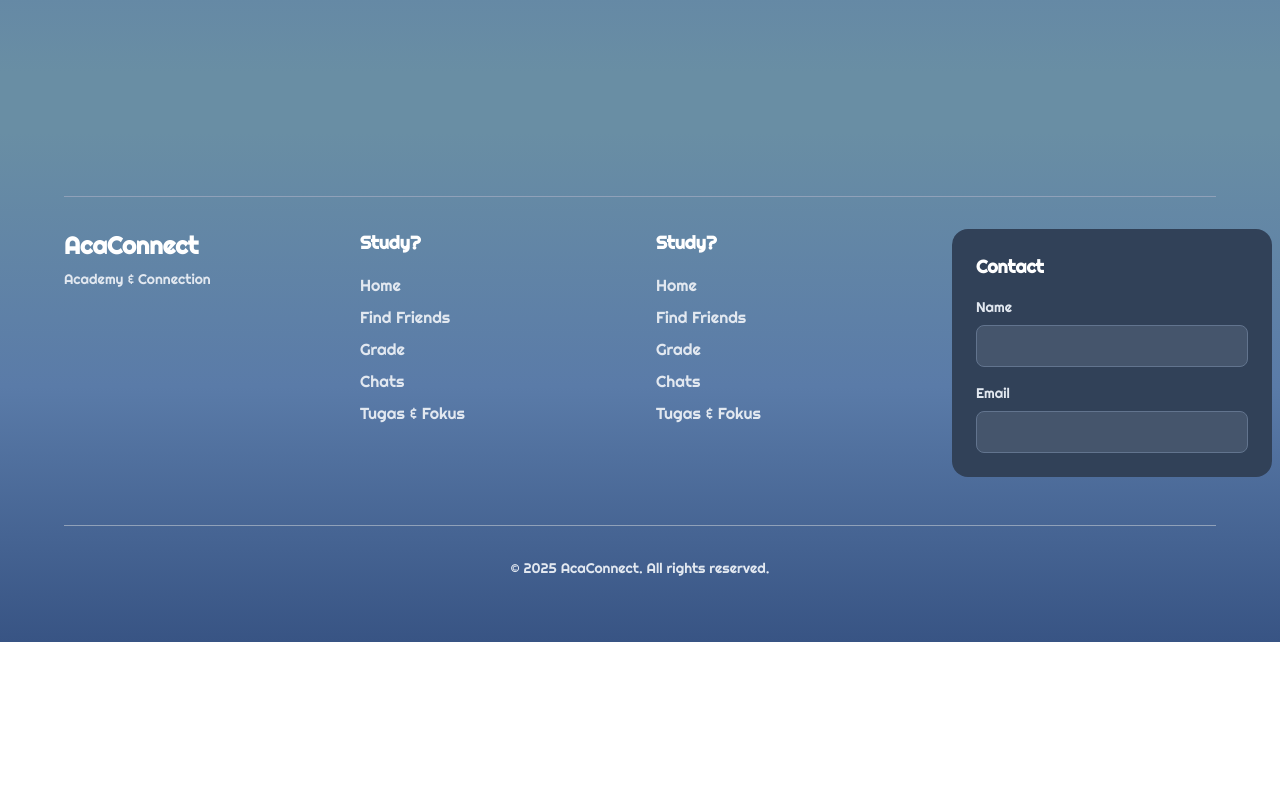
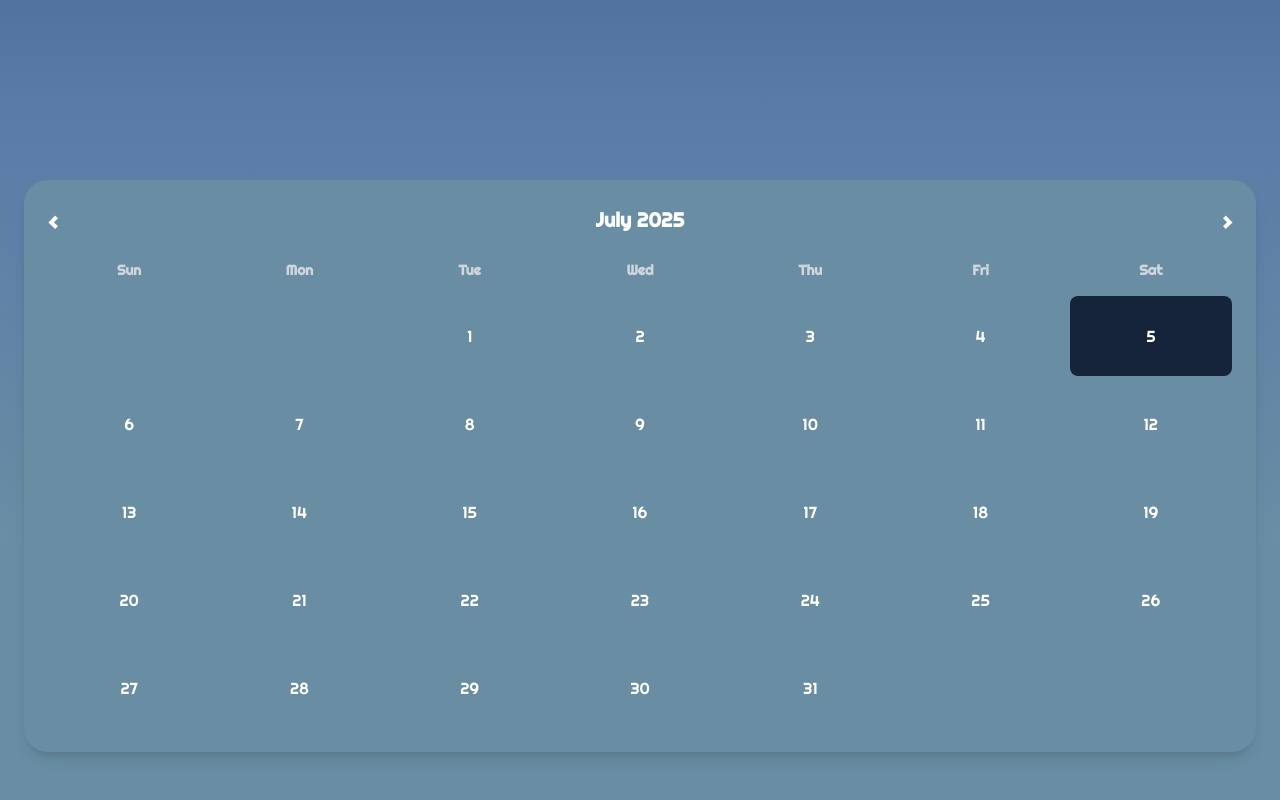
Before and after one commit to ayunisay/pekan-it-2025, a React (Vite) app: page /profile in a window 1280 px wide. Shown: the part 780-1580 px from the top of the page. Before the commit the page ends 1422 px from the top, so only its background shows below. Built offline with nearby package versions, Linux system fonts and the light colour scheme.

Commit message:
add calendar in profile and small footer fix

```diff
--- a/src/App.tsx
+++ b/src/App.tsx
@@ -1,33 +1,36 @@
-import { Route, Routes, useLocation } from "react-router"
-import { Dashboard } from "./pages/Dashboard"
-import Auth from "./pages/auth/Auth"
-import Register from "./pages/auth/Register"
-import Login from "./pages/auth/Login"
-import Profile from "./pages/profile/Profile"
-import PomodoroTimer from "./pages/pomodoro/Pomodoro"
-import Navbar from "./components/Navbar"
-import Footer from "./components/Footer"
-import FindFriend from "./pages/FindFriend"
+import { Route, Routes, useLocation } from "react-router";
+import { Dashboard } from "./pages/Dashboard";
+import Auth from "./pages/auth/Auth";
+import Register from "./pages/auth/Register";
+import Login from "./pages/auth/Login";
+import Chat from "./pages/chat/ChatPage";
+import Profile from "./pages/profile/Profile";
+import PomodoroTimer from "./pages/pomodoro/Pomodoro";
+import Navbar from "./components/Navbar";
+import Footer from "./components/Footer";
+import FindFriend from "./pages/FindFriend";
 
 function App() {
   const location = useLocation();
-  const pathCheck = location.pathname === '/profile' || location.pathname === '/friend';
+  const pathCheck =
+    location.pathname === "/profile" || location.pathname === "/friend";
 
   return (
     <>
       <div
         className={`${
           pathCheck
-          ? 'bg-[linear-gradient(to_bottom,_theme(colors.primary)_20%,_#5a7ba8_40%,_theme(colors.tertiary)_60%,_theme(colors.tertiary)_100%)]'
-          : 'bg-tertiary'
+            ? "bg-[linear-gradient(to_bottom,_theme(colors.primary)_20%,_#5a7ba8_40%,_theme(colors.tertiary)_60%,_theme(colors.tertiary)_100%)]"
+            : "bg-tertiary"
         } min-h-screen flex flex-col`}
       >
         <Navbar />
         <Routes>
-        <Route index element={<Dashboard />}/>
+          <Route index element={<Dashboard />} />
           <Route path="/auth" element={<Auth />} />
           <Route path="/register" element={<Register />} />
           <Route path="/login" element={<Login />} />
+          <Route path="/chat" element={<Chat />} />
           <Route path="/profile" element={<Profile />} />
           <Route path="/pomodoro" element={<PomodoroTimer />} />
           <Route path="/friend" element={<FindFriend />} />
@@ -35,7 +38,7 @@ function App() {
         <Footer />
       </div>
     </>
-  )
+  );
 }
 
-export default App
+export default App;
--- a/src/components/Footer.tsx
+++ b/src/components/Footer.tsx
@@ -1,17 +1,14 @@
-import { Link } from 'react-router';
+import { Link } from "react-router";
 
 type FooterProps = {
-  className? :string
-}
+  className?: string;
+};
 
-const Footer: React.FC<FooterProps> = ({
-  className = '',
-  ...rest
-}) => {
+const Footer: React.FC<FooterProps> = ({ className = "", ...rest }) => {
   return (
     <footer className="bg-gradient-to-b from-tertiary via-[#5a7ba8] to-primary py-16 px-8">
       <div className="max-w-6xl mx-auto border-t border-slate-400 pt-8">
-        <div className="grid grid-cols-1 md:grid-cols-4 gap-8 mb-12">
+        <div className="grid grid-cols-1 md:grid-cols-4 mb-12">
           <div className="col-span-1">
             <h2 className="text-white text-2xl font-bold mb-2">AcaConnect</h2>
             <p className="text-slate-200 text-sm">Academy & Connection</p>
@@ -20,26 +17,94 @@ const Footer: React.FC<FooterProps> = ({
           <div className="col-span-1">
             <h3 className="text-white text-lg font-semibold mb-4">Study?</h3>
             <ul className="space-y-2">
-              <li><Link to="#" className="text-slate-200 hover:text-white transition-colors">Home</Link></li>
-              <li><Link to="#" className="text-slate-200 hover:text-white transition-colors">Find Friends</Link></li>
-              <li><Link to="#" className="text-slate-200 hover:text-white transition-colors">Grade</Link></li>
-              <li><Link to="#" className="text-slate-200 hover:text-white transition-colors">Chats</Link></li>
-              <li><Link to="#" className="text-slate-200 hover:text-white transition-colors">Tugas & Fokus</Link></li>
+              <li>
+                <Link
+                  to="#"
+                  className="text-slate-200 hover:text-white transition-colors"
+                >
+                  Home
+                </Link>
+              </li>
+              <li>
+                <Link
+                  to="#"
+                  className="text-slate-200 hover:text-white transition-colors"
+                >
+                  Find Friends
+                </Link>
+              </li>
+              <li>
+                <Link
+                  to="#"
+                  className="text-slate-200 hover:text-white transition-colors"
+                >
+                  Grade
+                </Link>
+              </li>
+              <li>
+                <Link
+                  to="#"
+                  className="text-slate-200 hover:text-white transition-colors"
+                >
+                  Chats
+                </Link>
+              </li>
+              <li>
+                <Link
+                  to="#"
+                  className="text-slate-200 hover:text-white transition-colors"
+                >
+                  Tugas & Fokus
+                </Link>
+              </li>
             </ul>
           </div>
-
 
           <div className="col-span-1">
             <h3 className="text-white text-lg font-semibold mb-4">Study?</h3>
             <ul className="space-y-2">
-                <li><Link to="#" className="text-slate-200 hover:text-white transition-colors">Home</Link></li>
-                <li><Link to="#" className="text-slate-200 hover:text-white transition-colors">Find Friends</Link></li>
-                <li><Link to="#" className="text-slate-200 hover:text-white transition-colors">Grade</Link></li>
-                <li><Link to="#" className="text-slate-200 hover:text-white transition-colors">Chats</Link></li>
-                <li><Link to="#" className="text-slate-200 hover:text-white transition-colors">Tugas & Fokus</Link></li>
+              <li>
+                <Link
+                  to="#"
+                  className="text-slate-200 hover:text-white transition-colors"
+                >
+                  Home
+                </Link>
+              </li>
+              <li>
+                <Link
+                  to="#"
+                  className="text-slate-200 hover:text-white transition-colors"
+                >
+                  Find Friends
+                </Link>
+              </li>
+              <li>
+                <Link
+                  to="#"
+                  className="text-slate-200 hover:text-white transition-colors"
+                >
+                  Grade
+                </Link>
+              </li>
+              <li>
+                <Link
+                  to="#"
+                  className="text-slate-200 hover:text-white transition-colors"
+                >
+                  Chats
+                </Link>
+              </li>
+              <li>
+                <Link
+                  to="#"
+                  className="text-slate-200 hover:text-white transition-colors"
+                >
+                  Tugas & Fokus
+                </Link>
+              </li>
             </ul>
           </div>
-
 
           <div className="col-span-1">
             <div className="bg-slate-700 p-6 rounded-2xl w-80">
@@ -47,7 +112,9 @@ const Footer: React.FC<FooterProps> = ({
 
               <div className="space-y-4">
                 <div>
-                  <label className="text-slate-200 text-sm block mb-2">Name</label>
+                  <label className="text-slate-200 text-sm block mb-2">
+                    Name
+                  </label>
                   <input
                     type="text"
                     className="w-full px-4 py-2 bg-slate-600 border border-slate-500 rounded-lg text-white placeholder-slate-400 focus:outline-none focus:ring-2 focus:ring-blue-500 focus:border-transparent"
@@ -55,7 +122,9 @@ const Footer: React.FC<FooterProps> = ({
                 </div>
 
                 <div>
-                  <label className="text-slate-200 text-sm block mb-2">Email</label>
+                  <label className="text-slate-200 text-sm block mb-2">
+                    Email
+                  </label>
                   <input
                     type="email"
                     className="w-full px-4 py-2 bg-slate-600 border border-slate-500 rounded-lg text-white placeholder-slate-400 focus:outline-none focus:ring-2 focus:ring-blue-500 focus:border-transparent"
@@ -74,6 +143,6 @@ const Footer: React.FC<FooterProps> = ({
       </div>
     </footer>
   );
-}
+};
 
-export default Footer
+export default Footer;
--- a/src/pages/profile/Profile.tsx
+++ b/src/pages/profile/Profile.tsx
@@ -1,5 +1,166 @@
 import React, { useEffect, useRef, useState } from "react";
 import profilePic from "../../assets/images/profile.png";
+
+const fakeTasks = [
+  {
+    id: 1,
+    text: "Finish UI for login page",
+    date: "2025-06-08",
+    color: "bg-yellow-400",
+  },
+  { id: 2, text: "Team Sync Meeting", date: "2025-06-10", color: "bg-red-400" },
+  {
+    id: 3,
+    text: "Deploy to staging",
+    date: "2025-06-11",
+    color: "bg-green-400",
+  },
+  {
+    id: 4,
+    text: "Refactor API endpoints",
+    date: "2025-06-11",
+    color: "bg-blue-400",
+  },
+  { id: 5, text: "Fix bug #112", date: "2025-06-14", color: "bg-yellow-400" },
+  {
+    id: 6,
+    text: "Client presentation",
+    date: "2025-06-16",
+    color: "bg-green-400",
+  },
+  {
+    id: 7,
+    text: "Database migration plan",
+    date: "2025-06-17",
+    color: "bg-blue-400",
+  },
+  {
+    id: 8,
+    text: "User testing session",
+    date: "2025-06-17",
+    color: "bg-yellow-400",
+  },
+  {
+    id: 9,
+    text: "Update documentation",
+    date: "2025-06-20",
+    color: "bg-red-400",
+  },
+  {
+    id: 10,
+    text: "Design new icons",
+    date: "2025-06-22",
+    color: "bg-green-400",
+  },
+];
+
+// Calendar component
+const Calendar = ({ tasks }) => {
+  const [currentDate, setCurrentDate] = useState(new Date());
+
+  const daysOfWeek = ["Sun", "Mon", "Tue", "Wed", "Thu", "Fri", "Sat"];
+
+  const changeMonth = (offset) => {
+    setCurrentDate((prevDate) => {
+      const newDate = new Date(prevDate);
+      newDate.setMonth(newDate.getMonth() + offset);
+      return newDate;
+    });
+  };
+
+  const getCalendarGrid = () => {
+    const year = currentDate.getFullYear();
+    const month = currentDate.getMonth();
+
+    const firstDayOfMonth = new Date(year, month, 1).getDay();
+    const daysInMonth = new Date(year, month + 1, 0).getDate();
+
+    const days = [];
+    // Add empty cells for days before the start of the month
+    for (let i = 0; i < firstDayOfMonth; i++) {
+      days.push(null);
+    }
+    // Add day cells for the current month
+    for (let i = 1; i <= daysInMonth; i++) {
+      days.push(new Date(year, month, i));
+    }
+    return days;
+  };
+
+  const calendarDays = getCalendarGrid();
+
+  // display tasks
+  const getTasksForDay = (date) => {
+    if (!date) return [];
+    const dateString = date.toISOString().split("T")[0]; // 'YYYY-MM-DD'
+    return tasks.filter((task) => task.date === dateString);
+  };
+
+  return (
+    <div className="bg-tertiary p-4 sm:p-6 rounded-2xl md:rounded-3xl shadow-lg mt-4 md:mt-6">
+      <div className="flex justify-between items-center mb-4">
+        <button
+          onClick={() => changeMonth(-1)}
+          className="text-white text-2xl font-bold hover:text-amber-400 transition-colors"
+        >
+          ‹
+        </button>
+        <h2 className="text-xl font-bold text-white">
+          {currentDate.toLocaleString("default", {
+            month: "long",
+            year: "numeric",
+          })}
+        </h2>
+        <button
+          onClick={() => changeMonth(1)}
+          className="text-white text-2xl font-bold hover:text-amber-400 transition-colors"
+        >
+          ›
+        </button>
+      </div>
+      <div className="grid grid-cols-7 gap-2">
+        {daysOfWeek.map((day) => (
+          <div
+            key={day}
+            className="text-center font-semibold text-gray-300 text-sm py-2"
+          >
+            {day}
+          </div>
+        ))}
+        {calendarDays.map((day, index) => {
+          const tasksOnDay = getTasksForDay(day);
+          const isToday =
+            day && day.toDateString() === new Date().toDateString();
+
+          return (
+            <div
+              key={index}
+              className={`h-16 sm:h-20 flex flex-col items-center justify-center rounded-lg relative transition-colors ${
+                day ? "hover:bg-[#16243B]" : ""
+              } ${isToday ? "bg-[#16243B]" : ""}`}
+            >
+              {day && (
+                <>
+                  <span className="text-base text-white">{day.getDate()}</span>
+                  {tasksOnDay.length > 0 && (
+                    <div className="absolute bottom-2 flex items-center justify-center gap-1">
+                      {tasksOnDay.slice(0, 3).map((task) => (
+                        <div
+                          key={task.id}
+                          className={`w-1.5 h-1.5 rounded-full ${task.color}`}
+                        ></div>
+                      ))}
+                    </div>
+                  )}
+                </>
+              )}
+            </div>
+          );
+        })}
+      </div>
+    </div>
+  );
+};
 
 const ProfilePage = () => {
   return (
@@ -27,9 +188,7 @@ const ProfilePage = () => {
 
             <div className="flex flex-row items-center justify-center gap-3 sm:gap-4 md:gap-6">
               <div className="flex flex-col text-center">
-              <p className="text-lg sm:text-xl md:text-2xl">
-                5
-              </p>
+                <p className="text-lg sm:text-xl md:text-2xl">5</p>
                 <p className="text-xs sm:text-sm text-gray-300">Teman</p>
               </div>
 
@@ -46,8 +205,7 @@ const ProfilePage = () => {
               <h1 className="text-xl sm:text-2xl md:text-3xl lg:text-4xl font-bold transition-all duration-200">
                 Todo-List
               </h1>
-            <Button
-            />
+              <Button />
             </div>
 
             <div className="grid grid-cols-1 lg:grid-cols-2 gap-4 md:gap-6 xl:gap-8">
@@ -72,8 +230,7 @@ const ProfilePage = () => {
               <h1 className="text-xl sm:text-2xl md:text-3xl lg:text-4xl font-bold transition-all duration-200">
                 POMODORO
               </h1>
-            <Button
-            />
+              <Button />
             </div>
             <div className="flex flex-row gap-2 sm:gap-3 md:gap-4">
               <div className="bg-tertiary px-4 sm:px-6 md:px-8 lg:px-10 py-4 sm:py-5 md:py-6 w-full h-auto min-h-[12rem] sm:min-h-[13rem] md:min-h-[14rem] rounded-2xl md:rounded-3xl lg:rounded-4xl shadow-lg hover:shadow-xl transition-all duration-300 ease-in-out transform hover:-translate-y-1 flex justify-center items-center bg-center">
@@ -90,6 +247,9 @@ const ProfilePage = () => {
           </div>
         </div>
       </div>
+      <div className="w-full min-h-screen p-3 sm:p-4 md:p-6 gap-4 md:gap-6 text-white transition-all duration-300 ease-in-out">
+        <Calendar tasks={fakeTasks} />
+      </div>
     </>
   );
 };
@@ -97,9 +257,12 @@ const ProfilePage = () => {
 type ProgressBarProps = {
   tasks: number;
   completedPercentage: number;
-}
+};
 
-const ProgressBar: React.FC<ProgressBarProps> = ({ tasks, completedPercentage }) => {
+const ProgressBar: React.FC<ProgressBarProps> = ({
+  tasks,
+  completedPercentage,
+}) => {
   const remainingPercentage = 100 - completedPercentage;
 
   return (
@@ -132,11 +295,11 @@ const Button: React.FC = () => {
   const containerRef = useRef<HTMLDivElement>(null); //cek ukuran element
   const [buttonWidth, setButtonWidth] = useState(0);
 
-  const buttons = ['Week', 'Month'];
+  const buttons = ["Week", "Month"];
 
   useEffect(() => {
     if (containerRef.current) {
-      const firstButton = containerRef.current.querySelector('button');
+      const firstButton = containerRef.current.querySelector("button");
       if (firstButton) {
         setButtonWidth(firstButton.clientWidth);
       }
@@ -152,7 +315,7 @@ const Button: React.FC = () => {
         className="absolute h-10 rounded-2xl bg-[#16243B] transition-all duration-300"
         style={{
           width: buttonWidth,
-          transform: `translateX(${activeIndex * (buttonWidth + 8)}px)`,//gap-2 = 8px
+          transform: `translateX(${activeIndex * (buttonWidth + 8)}px)`, //gap-2 = 8px
         }}
       ></div>
 
```
Lines whose indentation alone changed are shown as unchanged.
